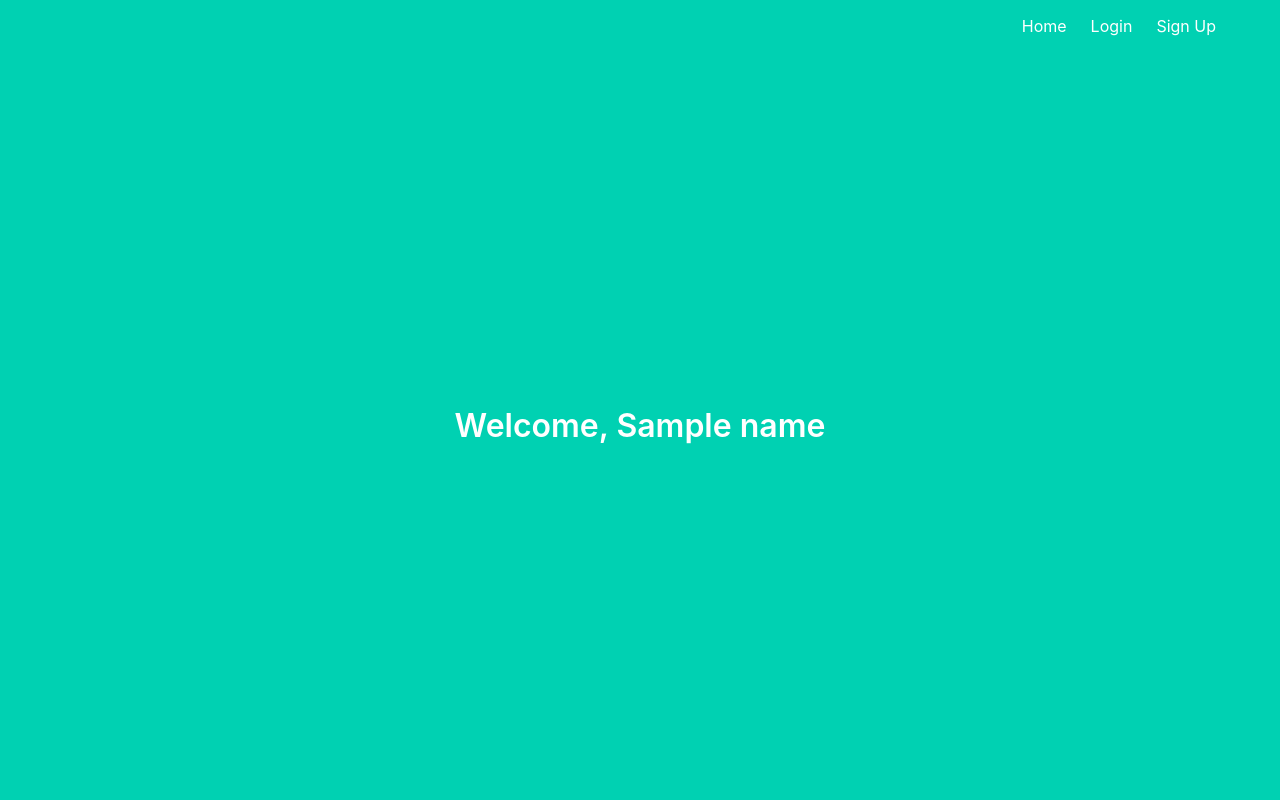
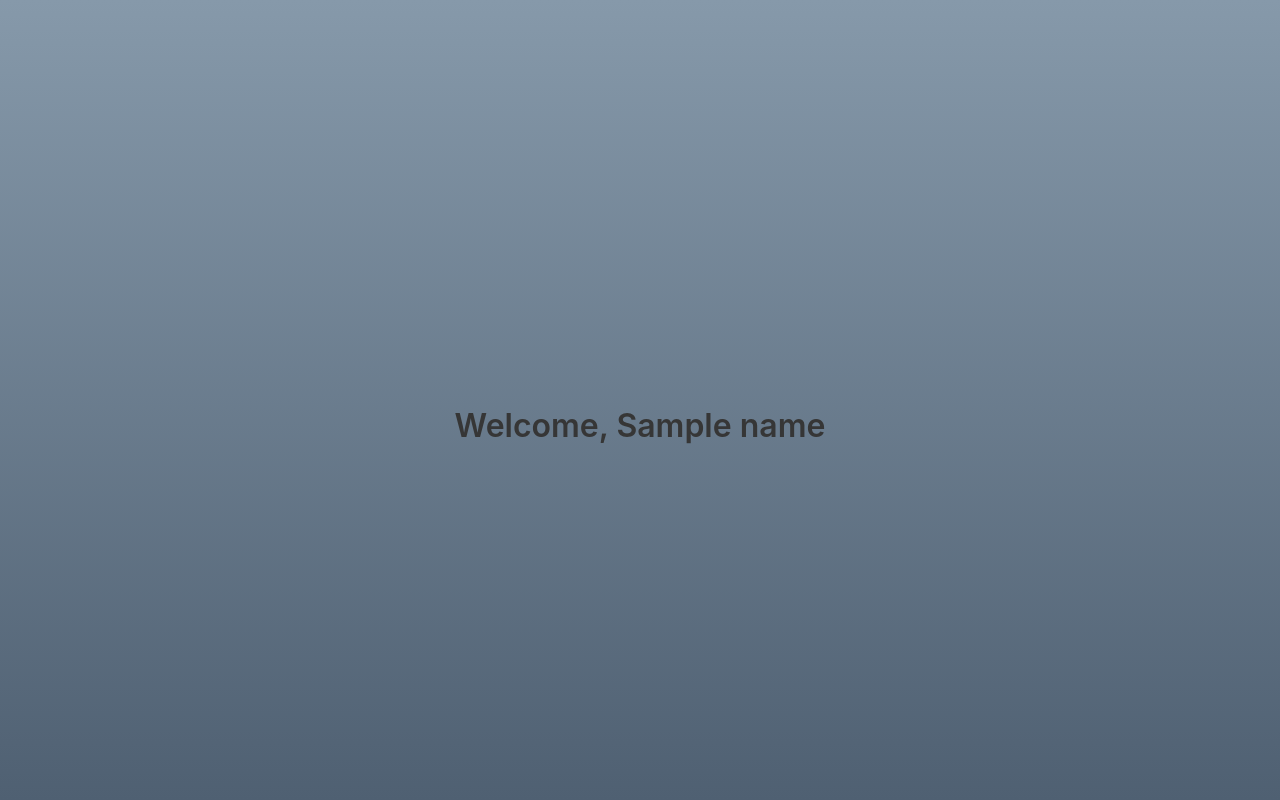
Before and after one commit to ptisserand/stock-sync-to-drive, a Flask app: template web/templates/profile.html in a window 1280 px wide. Run offline with Flask 2, Linux system fonts and the light colour scheme; the template is opened without the code that fills it: most values are stand-ins (such as "Sample title", 1, 10 or a date in 2020); parts of the project's set-up code (start-up, migrations or seed data) failed here and were passed over.

Commit message:
web/templates/base: removed obsolete entry in navbar

```diff
--- a/web/templates/base.html
+++ b/web/templates/base.html
@@ -7,10 +7,15 @@
     <meta name="viewport" content="width=device-width, initial-scale=1">
     <title>Flask Auth Example</title>
     <link rel="stylesheet" href="https://cdnjs.cloudflare.com/ajax/libs/bulma/0.7.2/css/bulma.min.css" />
+    <style>
+        html {
+            background: linear-gradient(to top, #4F6072, #8699AA);
+        }
+    </style>
 </head>
 
 <body>
-    <section class="hero is-primary is-fullheight">
+    <section class="hero is-fullheight">
 
         <div class="hero-head">
             <nav class="navbar">
@@ -18,22 +23,6 @@
 
                     <div id="navbarMenuHeroA" class="navbar-menu">
                         <div class="navbar-end">
-                            <a href="{{ url_for('main.index') }}" class="navbar-item">
-                                Home
-                            </a>
-                            {% if current_user.is_authenticated %}
-                            <a href="{{ url_for('main.profile') }}" class="navbar-item">
-                                Profile
-                            </a>
-                            {% endif %}
-                            {% if not current_user.is_authenticated %}
-                            <a href="{{ url_for('auth.login') }}" class="navbar-item">
-                                Login
-                            </a>
-                            <a href="{{ url_for('auth.signup') }}" class="navbar-item">
-                                Sign Up
-                            </a>
-                            {% endif %}
                             {% if current_user.is_authenticated %}
                             <a href="{{ url_for('auth.logout') }}" class="navbar-item">
                                 Logout
```
